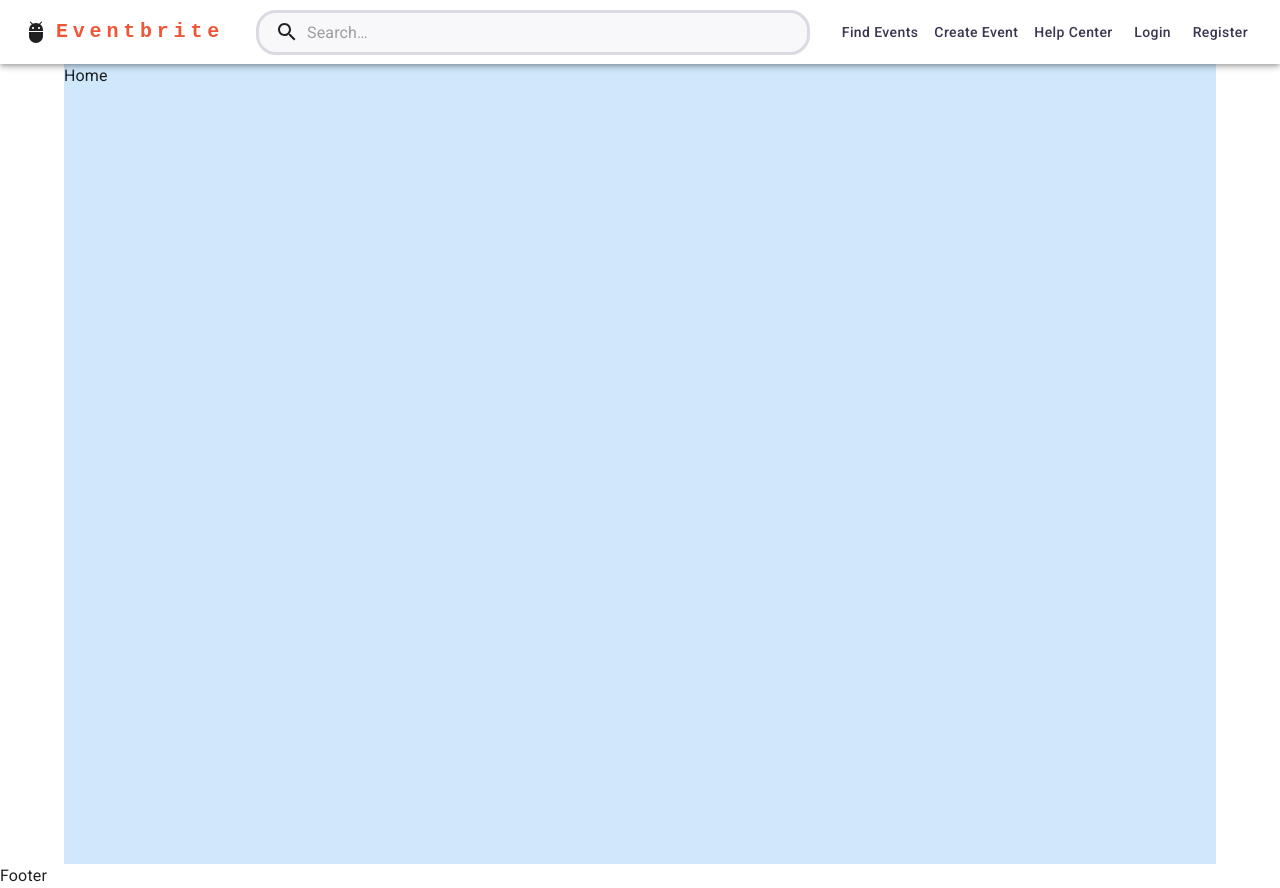
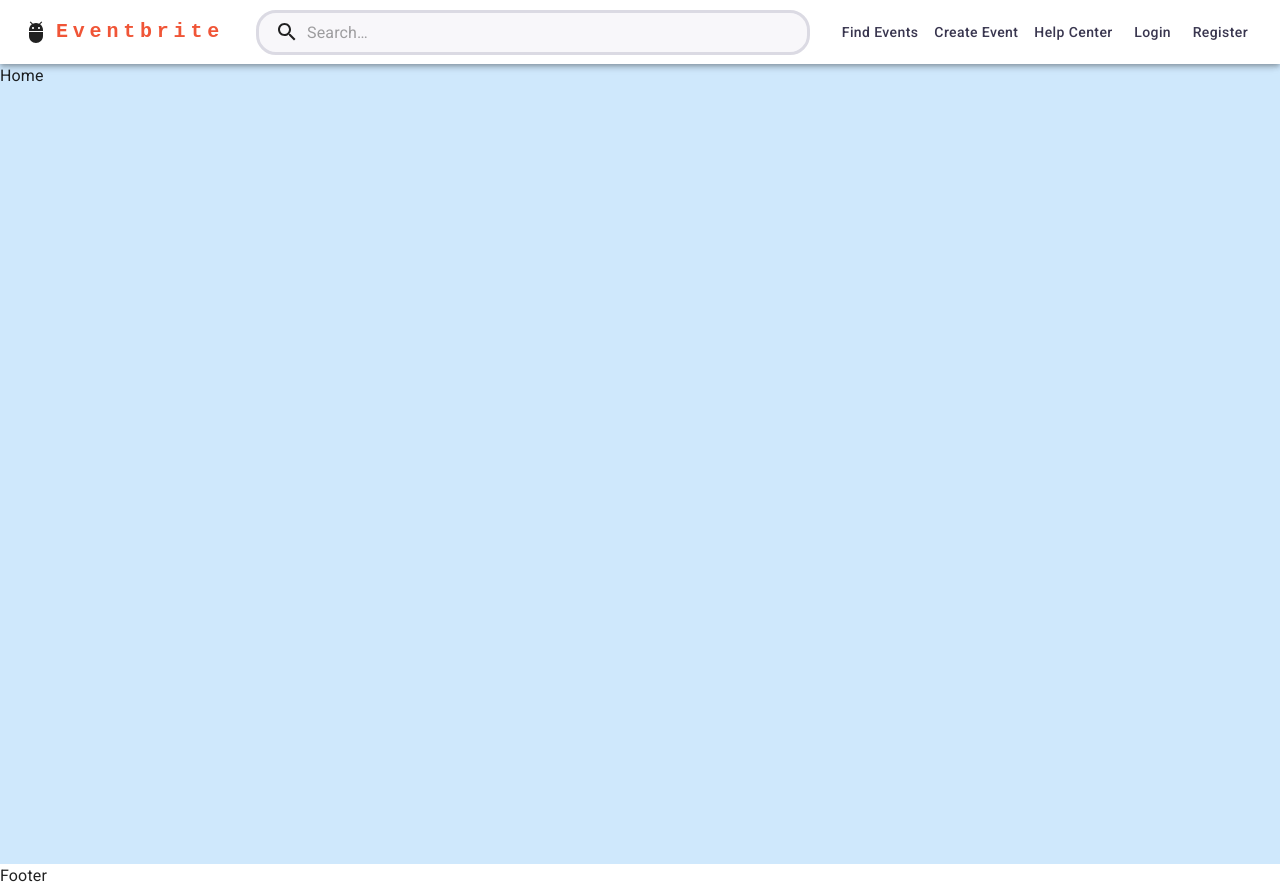
Before and after one commit to SaifAbuR3d/event-management-react, a React (Vite) app: page / in a window 1280 px wide. Built offline with nearby package versions, Linux system fonts and the light colour scheme.

Commit message:
Add organizer profile path to Routes file removing container in mainLayout

```diff
--- a/src/Routes.jsx
+++ b/src/Routes.jsx
@@ -7,6 +7,7 @@ import Home from "./components/pages/HomePage";
 import AdminLayout from "./components/layouts/AdminLayout";
 import MainLayout from "./components/layouts/MainLayout";
 import NotFoundPage from "./components/pages/NotFoundPage";
+import OrganizerProfile from "./components/pages/OrganizerProfile"
 export const Router = createBrowserRouter([
   {
     path: "/",
@@ -16,6 +17,10 @@ export const Router = createBrowserRouter([
         index: true,
         element: <Home />,
       },
+      {
+        path: "profile/:userName",
+        element: <OrganizerProfile />
+      }
     ],
   },
   {
--- a/src/components/layouts/MainLayout.jsx
+++ b/src/components/layouts/MainLayout.jsx
@@ -8,9 +8,9 @@ export default function MainLayout() {
   return (
     <>
       <Navbar />
-      <Container90>
-        <Outlet />
-      </Container90>
+      {/*<Container90>*/}
+      <Outlet />
+      {/*</Container90>*/}
       <Footer />
     </>
   );
```
